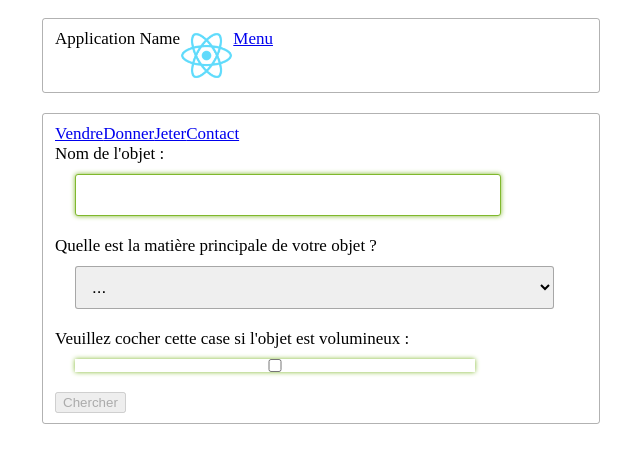
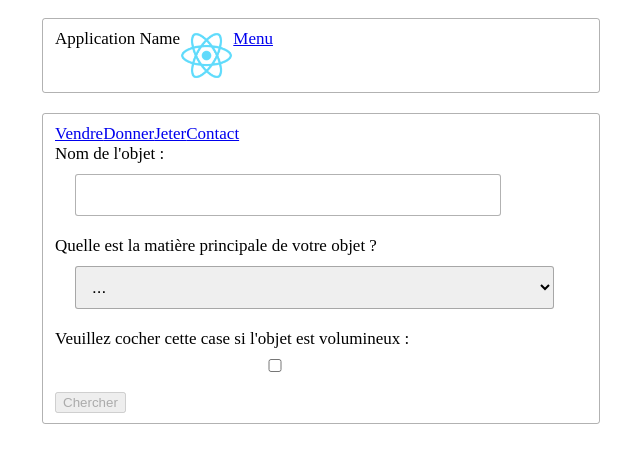
Before and after one commit to MohamedNiaissa/ProjetLabDay, a React (Create React App) app: page /Jeter in a window 1280 px wide. Shown: the top 462 px of the page, without its empty margins (360-1000 px from the left). Built offline with nearby package versions, Linux system fonts and the light colour scheme.

Commit message:
Added a more subtil transition of color to know when an input is invalid/valid.

```diff
--- a/src/css/style.css
+++ b/src/css/style.css
@@ -10,34 +10,19 @@ body {
     width: 100%;
 }
 
-input[type]:not(:focus):invalid {
+.invalidP, .invalidL, .invalidE, .invalidTA {
     border-color: crimson;
     box-shadow: 0 0 5px crimson;
+    transition: .3s ease-in-out;
 }
 
-input[type]:focus:invalid {
-    border-color: crimson;
-    box-shadow: 0 0 5px crimson;
+.validP, .validL, .validE, .validTA {
+    transition: all .3s ease-in-out;
 }
 
-input[type]:not(:focus):valid {
-    border-color: rgb(128, 184, 45);
-    box-shadow: 0 0 5px rgb(128, 184, 45);
-}
-
-input[type]:focus:valid {
-    border-color: rgb(128, 184, 45);
-    box-shadow: 0 0 5px rgb(128, 184, 45);
-}
-
-.invalid {
-    border-color: crimson;
-    box-shadow: 0 0 5px crimson;
-}
-
-.valid {
-    border-color: rgb(128, 184, 45);
-    box-shadow: 0 0 5px rgb(128, 184, 45);
+.validP:focus, .validL:focus, .validE:focus, .validTA:focus {
+    border-color: rgb(33, 130, 241);
+    box-shadow: 0 0 5px rgb(33, 130, 241);
 }
 
 input {
```
